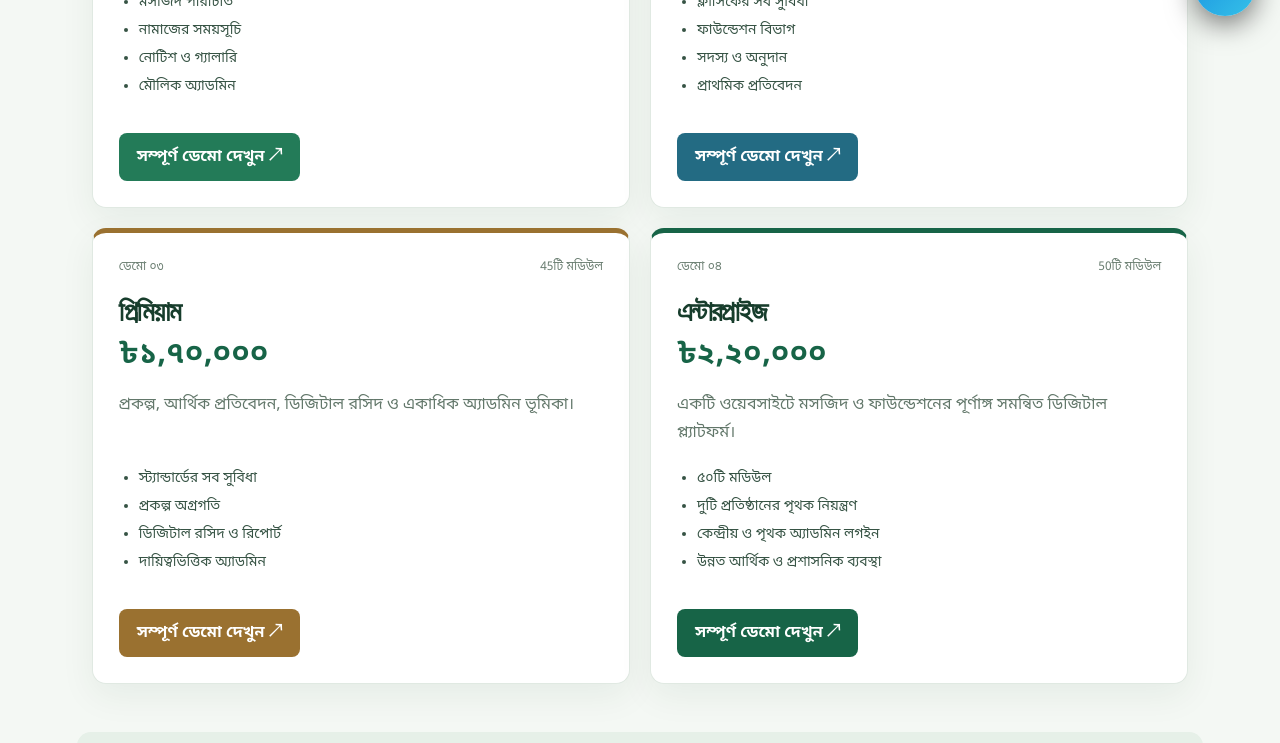
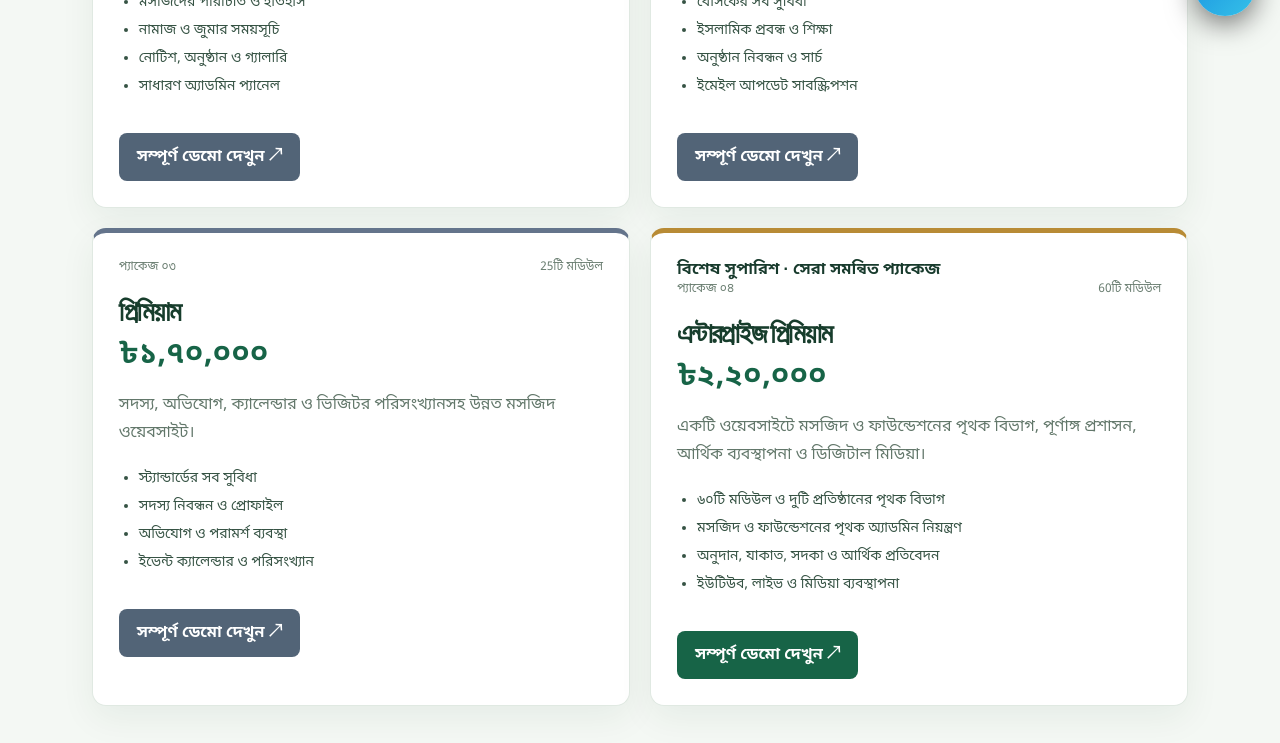
Before and after one commit to satyaprobaho-technologies/nexora-international-technology, a Next.js app: page /demos/shayla-akram in a window 1280 px wide. Shown: the part 760-1503 px from the top of the page. Built offline with nearby package versions, Linux system fonts and the light colour scheme.

Commit message:
Update Shayla Akram package comparison and highlight Enterprise

```diff
--- a/src/app/demos/shayla-akram/page.tsx
+++ b/src/app/demos/shayla-akram/page.tsx
@@ -1,23 +1,23 @@
 import Link from "next/link";
 
 export const metadata = {
-  title: "শায়লা আকরাম কেন্দ্রীয় জামে মসজিদ · চারটি ওয়েবসাইট ডেমো",
-  description: "চারটি প্যাকেজের বাংলা ওয়েবসাইট ডেমো তুলনা করে দেখুন।",
+  title: "শায়লা আকরাম কেন্দ্রীয় জামে মসজিদ · ওয়েবসাইট প্যাকেজ",
+  description: "১৫, ২০, ২৫ ও ৬০ মডিউলের চারটি ওয়েবসাইট প্যাকেজ তুলনা করুন।",
 };
 
 const options = [
-  { n:"০১", slug:"shayla-akram-1", title:"ক্লাসিক", price:"৳৭০,০০০", modules:35, desc:"মসজিদের পরিচিতি, নামাজের সময়, নোটিশ ও যোগাযোগের জন্য সহজ ও মার্জিত ওয়েবসাইট।", color:"#237b58", points:["মসজিদ পরিচিতি","নামাজের সময়সূচি","নোটিশ ও গ্যালারি","মৌলিক অ্যাডমিন"] },
-  { n:"০২", slug:"shayla-akram-2", title:"স্ট্যান্ডার্ড", price:"৳১,২০,০০০", modules:40, desc:"মসজিদের পাশাপাশি ফাউন্ডেশন, সদস্য নিবন্ধন ও অনুদানের প্রাথমিক ব্যবস্থাপনা।", color:"#236b83", points:["ক্লাসিকের সব সুবিধা","ফাউন্ডেশন বিভাগ","সদস্য ও অনুদান","প্রাথমিক প্রতিবেদন"] },
-  { n:"০৩", slug:"shayla-akram-3", title:"প্রিমিয়াম", price:"৳১,৭০,০০০", modules:45, desc:"প্রকল্প, আর্থিক প্রতিবেদন, ডিজিটাল রসিদ ও একাধিক অ্যাডমিন ভূমিকা।", color:"#9a7130", points:["স্ট্যান্ডার্ডের সব সুবিধা","প্রকল্প অগ্রগতি","ডিজিটাল রসিদ ও রিপোর্ট","দায়িত্বভিত্তিক অ্যাডমিন"] },
-  { n:"০৪", slug:"shayla-akram-4", title:"এন্টারপ্রাইজ", price:"৳২,২০,০০০", modules:50, desc:"একটি ওয়েবসাইটে মসজিদ ও ফাউন্ডেশনের পূর্ণাঙ্গ সমন্বিত ডিজিটাল প্ল্যাটফর্ম।", color:"#176447", points:["৫০টি মডিউল","দুটি প্রতিষ্ঠানের পৃথক নিয়ন্ত্রণ","কেন্দ্রীয় ও পৃথক অ্যাডমিন লগইন","উন্নত আর্থিক ও প্রশাসনিক ব্যবস্থা"] },
+  { n:"০১", slug:"shayla-akram-1", title:"বেসিক", price:"৳৭০,০০০", modules:15, desc:"মসজিদের পরিচিতি, নামাজের সময়, নোটিশ ও যোগাযোগের জন্য সাধারণ ওয়েবসাইট।", color:"#64748b", points:["মসজিদের পরিচিতি ও ইতিহাস","নামাজ ও জুমার সময়সূচি","নোটিশ, অনুষ্ঠান ও গ্যালারি","সাধারণ অ্যাডমিন প্যানেল"] },
+  { n:"০২", slug:"shayla-akram-2", title:"স্ট্যান্ডার্ড", price:"৳১,২০,০০০", modules:20, desc:"আরও কনটেন্ট, ইসলামিক শিক্ষা ও অনুষ্ঠান ব্যবস্থাপনাসহ বর্ধিত ওয়েবসাইট।", color:"#64748b", points:["বেসিকের সব সুবিধা","ইসলামিক প্রবন্ধ ও শিক্ষা","অনুষ্ঠান নিবন্ধন ও সার্চ","ইমেইল আপডেট সাবস্ক্রিপশন"] },
+  { n:"০৩", slug:"shayla-akram-3", title:"প্রিমিয়াম", price:"৳১,৭০,০০০", modules:25, desc:"সদস্য, অভিযোগ, ক্যালেন্ডার ও ভিজিটর পরিসংখ্যানসহ উন্নত মসজিদ ওয়েবসাইট।", color:"#64748b", points:["স্ট্যান্ডার্ডের সব সুবিধা","সদস্য নিবন্ধন ও প্রোফাইল","অভিযোগ ও পরামর্শ ব্যবস্থা","ইভেন্ট ক্যালেন্ডার ও পরিসংখ্যান"] },
+  { n:"০৪", slug:"shayla-akram-4", title:"এন্টারপ্রাইজ প্রিমিয়াম", price:"৳২,২০,০০০", modules:60, desc:"একটি ওয়েবসাইটে মসজিদ ও ফাউন্ডেশনের পৃথক বিভাগ, পূর্ণাঙ্গ প্রশাসন, আর্থিক ব্যবস্থাপনা ও ডিজিটাল মিডিয়া।", color:"#b88b35", featured:true, points:["৬০টি মডিউল ও দুটি প্রতিষ্ঠানের পৃথক বিভাগ","মসজিদ ও ফাউন্ডেশনের পৃথক অ্যাডমিন নিয়ন্ত্রণ","অনুদান, যাকাত, সদকা ও আর্থিক প্রতিবেদন","ইউটিউব, লাইভ ও মিডিয়া ব্যবস্থাপনা"] },
 ];
 
 export default function ShaylaAkramDemos() {
  return <main className="shayla-showcase">
   <header className="shayla-showcase-nav"><Link href="/" className="brand">NEXORA <small>INTERNATIONAL TECHNOLOGY</small></Link><nav><Link href="/demos">সব ৫০টি ডেমো</Link><Link href="/">হোম</Link></nav></header>
-  <section className="shayla-showcase-hero"><span>বিশেষ প্রকল্প · চারটি বিকল্প</span><h1>শায়লা আকরাম কেন্দ্রীয় জামে মসজিদ</h1><p>একই প্রতিষ্ঠানের জন্য চারটি আলাদা ডিজাইন ও ফিচার প্যাকেজ। প্রতিটি ডেমো খুলে সরাসরি মডিউল, অ্যাডমিন নিয়ন্ত্রণ ও নমুনা অনুদান প্রক্রিয়া দেখে নিন।</p><div className="shayla-showcase-meta"><span>পশ্চিম সাকছিপাড়া, হাজীগঞ্জ, চাঁদপুর</span><span>সম্পূর্ণ বাংলা ডিজাইন</span><span>মোবাইল উপযোগী</span></div></section>
-  <section className="shayla-showcase-grid">{options.map(o=><article key={o.slug} className="shayla-option" style={{borderTopColor:o.color}}><div className="shayla-option-top"><span>ডেমো {o.n}</span><span>{o.modules}টি মডিউল</span></div><h2>{o.title}</h2><div className="shayla-price">{o.price}</div><p>{o.desc}</p><ul>{o.points.map(x=><li key={x}>{x}</li>)}</ul><Link className="shayla-open" style={{background:o.color}} href={"/demos/"+o.slug}>সম্পূর্ণ ডেমো দেখুন ↗</Link></article>)}</section>
-  <section className="shayla-showcase-note"><h2>মিটিংয়ে কীভাবে দেখাবেন?</h2><p>প্রতিটি ডেমো খুলে “মডিউল তালিকা”, “অ্যাডমিন প্যানেল” ও “অনুদান” ট্যাব দেখান। অনুদান ও অ্যাডমিন কার্যক্রম এখানে নমুনা; প্রকৃত পেমেন্ট বা তথ্য সংরক্ষণ চালু নয়। চূড়ান্ত প্যাকেজ নির্বাচনের পর অনুমোদিত কাজ অনুযায়ী বাস্তবায়ন হবে।</p><p><b>মোতাওয়াল্লী:</b> মোস্তফা আকরাম · <b>যোগাযোগ:</b> 01723017577</p></section>
+  <section className="shayla-showcase-hero"><span>বিশেষ প্রকল্প · চারটি প্যাকেজ</span><h1>শায়লা আকরাম কেন্দ্রীয় জামে মসজিদ</h1><p>প্রয়োজন ও বাজেট অনুযায়ী চারটি ওয়েবসাইট প্যাকেজ। প্রথম তিনটি সাধারণ মসজিদ ওয়েবসাইট; চতুর্থটি মসজিদ ও ফাউন্ডেশনের পূর্ণাঙ্গ সমন্বিত ডিজিটাল প্ল্যাটফর্ম।</p><div className="shayla-showcase-meta"><span>পশ্চিম সাকছিপাড়া, হাজীগঞ্জ, চাঁদপুর</span><span>সম্পূর্ণ বাংলা ডিজাইন</span><span>মোবাইল উপযোগী</span></div></section>
+  <section className="shayla-showcase-grid">{options.map(o=><article key={o.slug} className={o.featured?"shayla-option shayla-option-featured":"shayla-option"} style={{borderTopColor:o.color}}>{o.featured&&<strong className="shayla-featured-label">বিশেষ সুপারিশ · সেরা সমন্বিত প্যাকেজ</strong>}<div className="shayla-option-top"><span>প্যাকেজ {o.n}</span><span>{o.modules}টি মডিউল</span></div><h2>{o.title}</h2><div className="shayla-price">{o.price}</div><p>{o.desc}</p><ul>{o.points.map(x=><li key={x}>{x}</li>)}</ul><Link className="shayla-open" style={{background:o.featured?"#176447":"#526477"}} href={"/demos/"+o.slug}>সম্পূর্ণ ডেমো দেখুন ↗</Link></article>)}</section>
+  <section className="shayla-showcase-note"><h2>প্যাকেজের গুরুত্বপূর্ণ পার্থক্য</h2><p>১–৩ নম্বর প্যাকেজে কেবল মসজিদের সাধারণ ওয়েবসাইটের সুবিধা থাকবে। এগুলোতে অনুদান, যাকাত, সদকা বা ফাউন্ডেশনের পৃথক বিভাগ থাকবে না। ৪ নম্বর Enterprise Premium প্যাকেজে একটি ওয়েবসাইটের মধ্যে মসজিদ ও ফাউন্ডেশনের পৃথক বিভাগ, অনুদান ও আর্থিক ব্যবস্থাপনা, পৃথক অ্যাডমিন এবং ডিজিটাল মিডিয়া সুবিধা অন্তর্ভুক্ত।</p><p><b>মোতাওয়াল্লী:</b> মোস্তফা আকরাম · <b>যোগাযোগ:</b> 01723017577</p></section>
   <footer className="shayla-showcase-footer">NEXORA INTERNATIONAL TECHNOLOGY · Your Digital World Starts Here.</footer>
  </main>;
 }
```
